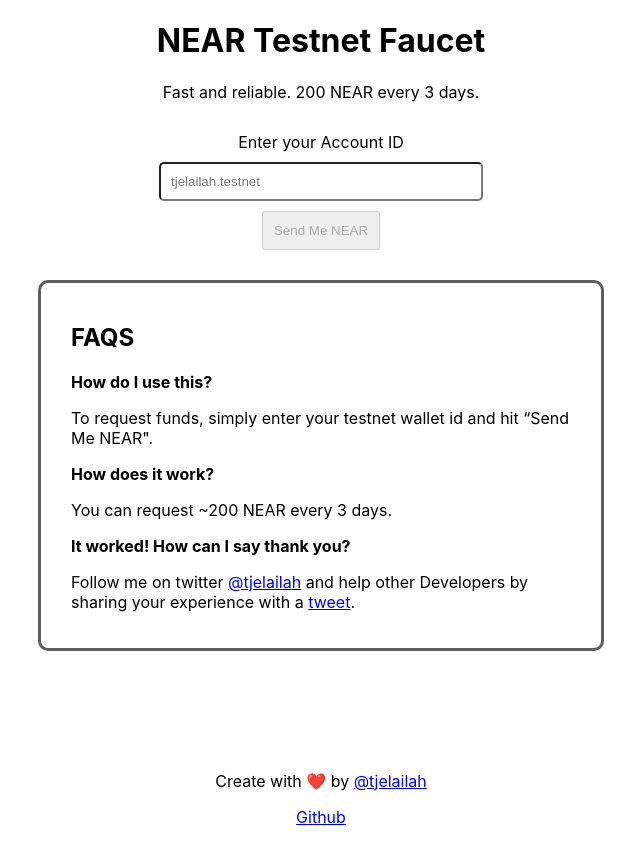
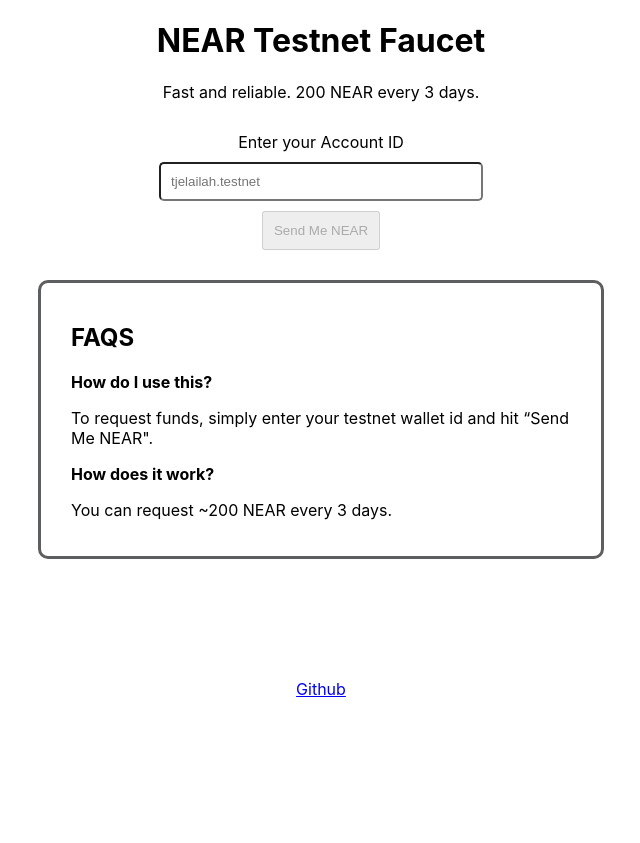
Before and after one commit to jelilat/near-faucet, a React (Create React App) app: page / in a window 1280 px wide. Shown: the whole page, without its empty margins (319-959 px from the left). After the commit the page ends 800 px from the top, so only its background shows below. Built offline with nearby package versions, Linux system fonts and the light colour scheme.

Commit message:
Update App.js

```diff
--- a/src/App.js
+++ b/src/App.js
@@ -71,15 +71,12 @@
         <p>To request funds, simply enter your testnet wallet id and hit “Send Me NEAR".</p>
         <p><b>How does it work?</b></p>
         <p>You can request ~200 NEAR every 3 days.</p>
-        <p><b>It worked! How can I say thank you?</b></p>
-        <p>Follow me on twitter <a href="http://twitter.com/tjelailah">@tjelailah</a> and help other Developers by sharing your experience with a <a href="https://ctt.ac/fc1B7" target="_blank">tweet</a>.</p>
-      </div><br />
+        </div><br />
       {success &&
         <div className="success">
           Tokens sent successfully! View on <a href={transactionHash} target="_blank">explorer</a>
         </div>}
       <div className="footer">
-        <p>Create with ❤️ by <a href="https://twitter.com/tjelailah" target="_blank">@tjelailah</a></p>
         <p><a href="https://github.com/jelilat/near-faucet" target="_blank">Github</a></p>
       </div>
     </div>
```
